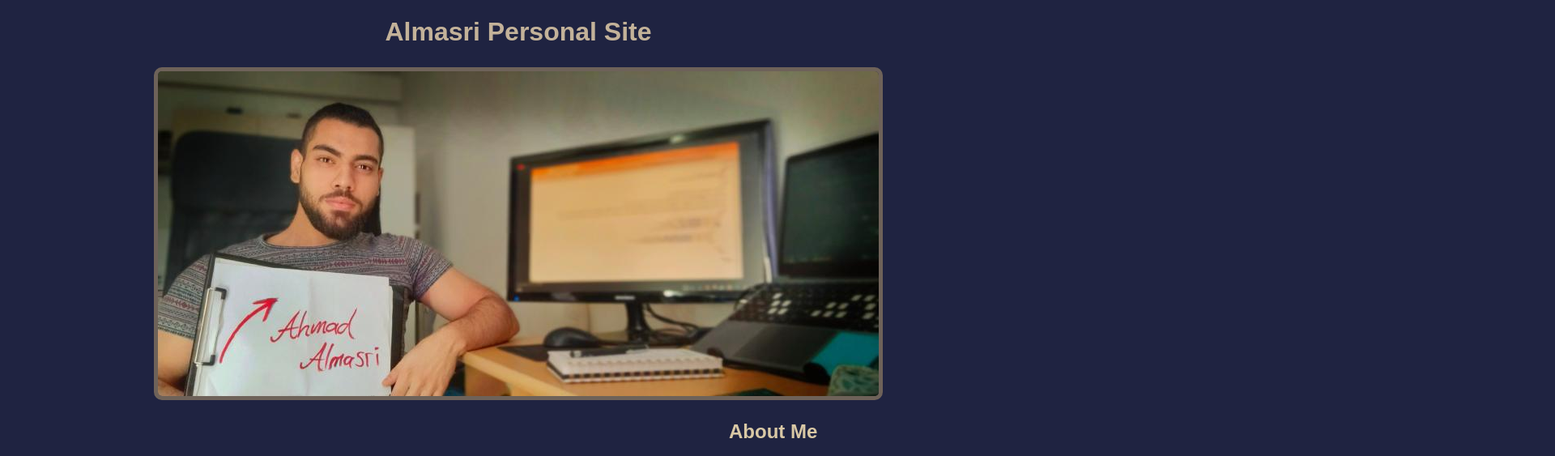
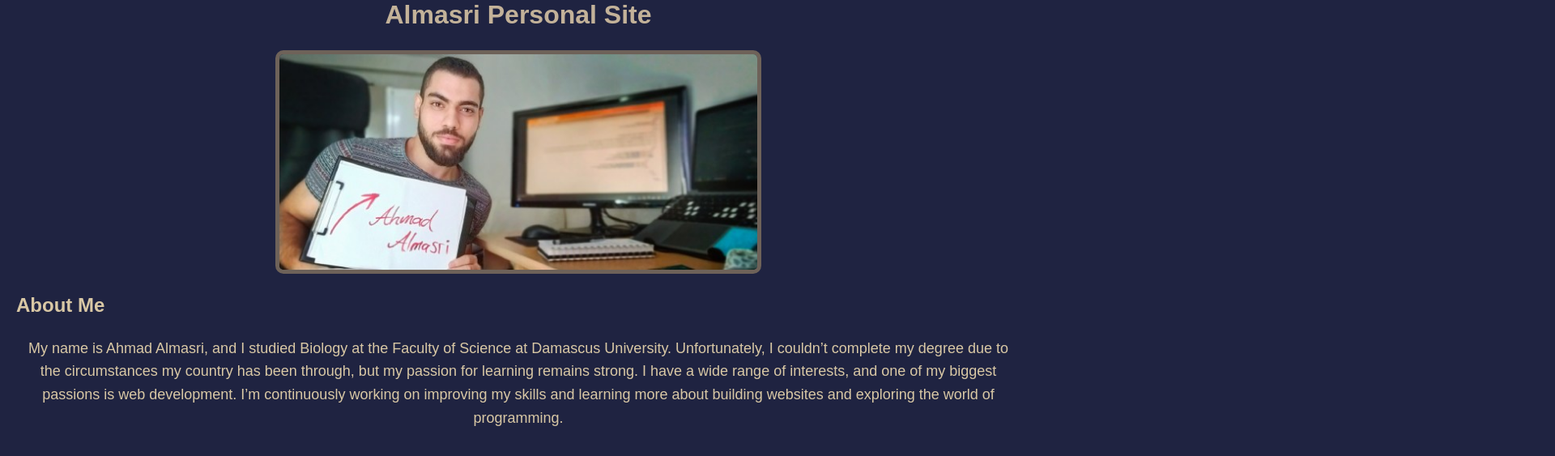
Before and after one commit to Almasri034/Personal-Site, a plain HTML site: page index.html in a window 1280 px wide. Shown: the top 563 px of the page at 81% size, 1920 px wide, since content can reach past the window. Drawn offline with Linux system fonts and the light colour scheme.

Commit message:
Your update message

```diff
--- a/index.html
+++ b/index.html
@@ -5,6 +5,11 @@
     <meta name="viewport" content="width=device-width, initial-scale=1.0">
     <title>Almasri Portfolio</title>
     <style>
+         * {
+            margin: 0;
+            padding: 0;
+            box-sizing: border-box;
+        }
         body {
             font-family: 'Arial', sans-serif;
             background-color: #1f2341;
@@ -42,6 +47,8 @@
             margin: 20px auto;
             border: 5px solid #6e6259;
             border-radius: 10px;
+            max-width: 100%; /* لجعل الصورة متجاوبة */
+            height: auto;    /* للحفاظ على نسبة العرض إلى الارتفاع */
         }
         p {
             text-align: center;
@@ -49,17 +56,17 @@
             line-height: 1.6;
             margin: 25px;
         }
-        .move-left {
-        position: relative;
-         left: 900px;
+        h2 {
+            text-align: left; /* محاذاة إلى اليسار */
+            margin-left: 20px; /* إضافة مسافة من اليسار */
         }
 
     </style>
 </head>
 <body>
     <h1>Almasri Personal Site</h1>
-    <p><img src="images/890.jpg" alt="javascript" width="890" height="401"></p>
-    <h2 class="move-left">About Me</h2>
+    <p><img src="images/myphoto22.jpg" alt="javascript" width="600" height="270"></p>
+    <h2>About Me</h2>
     <p>My name is Ahmad Almasri, and I studied Biology at the Faculty of Science at Damascus University. Unfortunately, I couldn’t complete my degree due to the circumstances my country has been through, but my passion for learning remains strong. I have a wide range of interests, and one of my biggest passions is web development. I’m continuously working on improving my skills and learning more about building websites and exploring the world of programming.</p>
 
     <nav>
```
Also changed, not shown: images/800.jpg (deleted), images/890.jpg (deleted), images/myphoto2.jpg (added), images/myphoto22.jpg (added).
